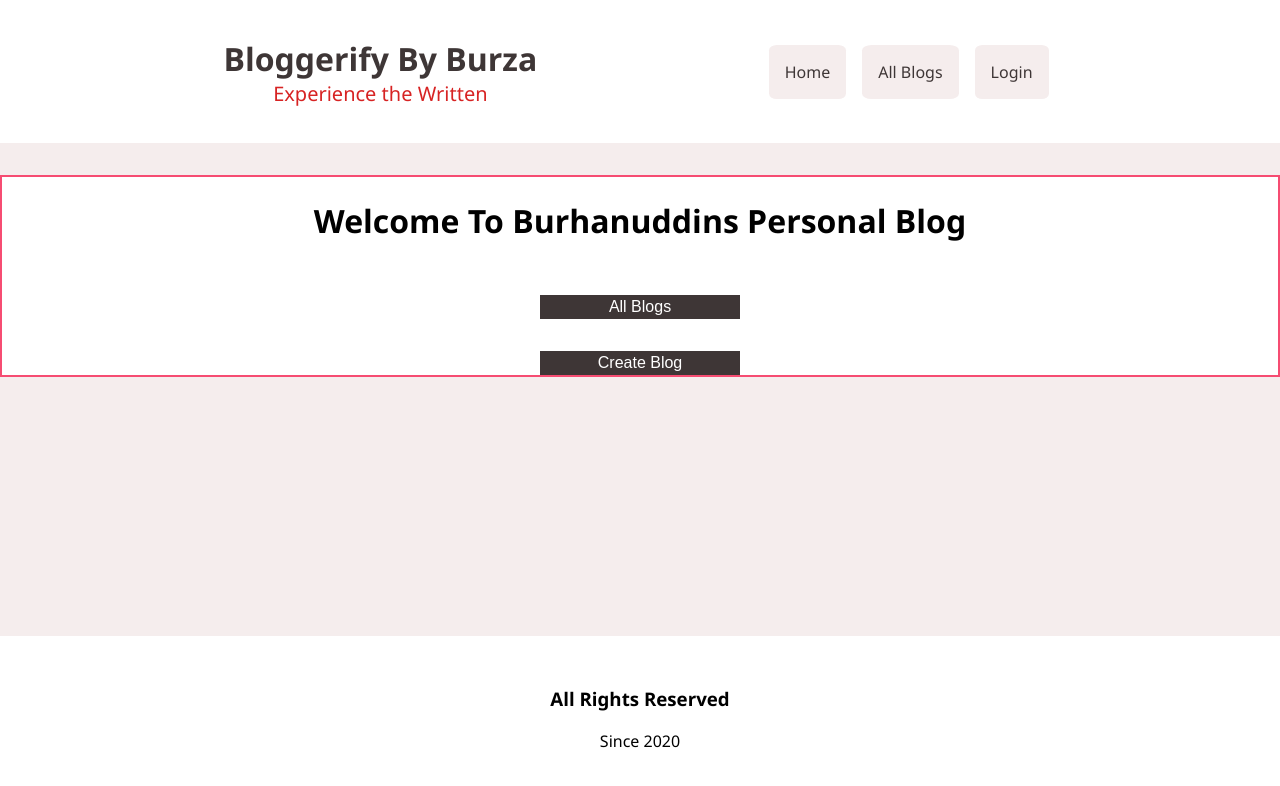
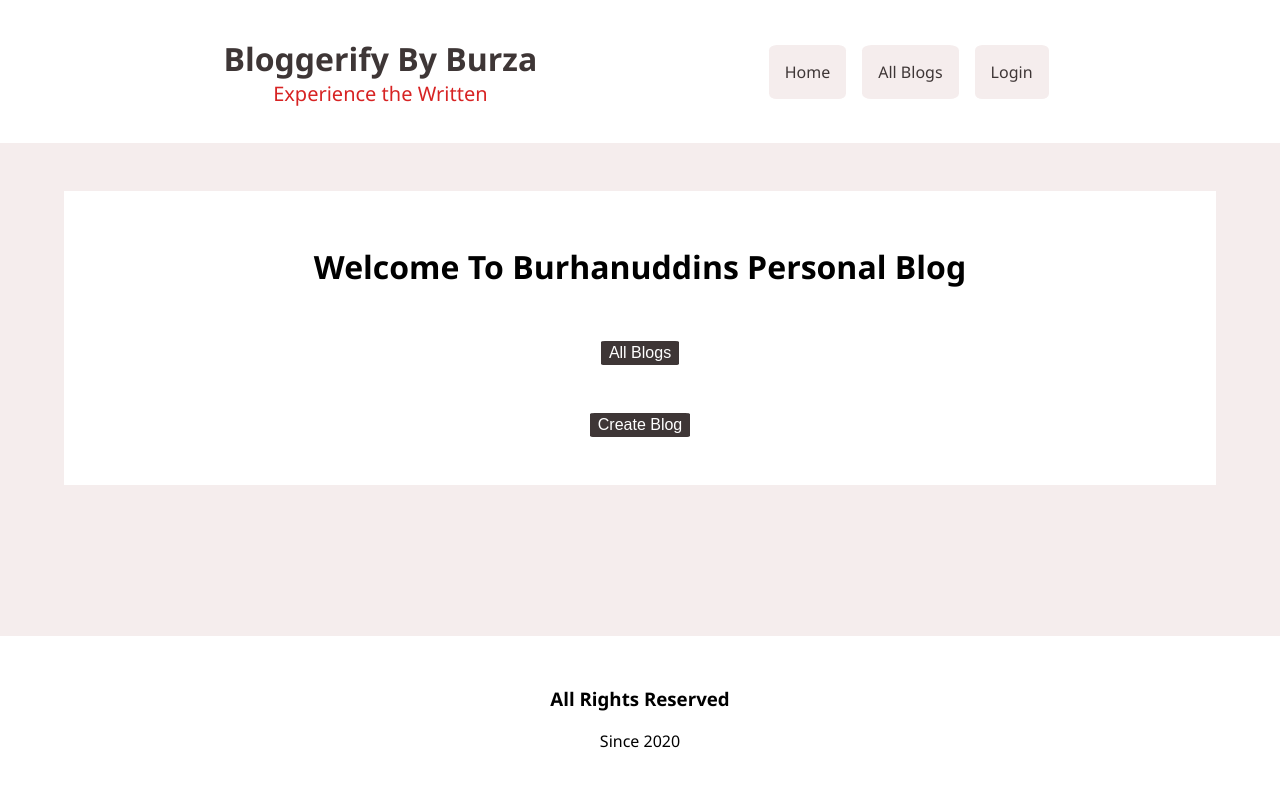
Before and after one commit to BurhanuddinMerchant/personal-blog-frontend, a React (Create React App) app: page / in a window 1280 px wide. Shown: the top 786 px of the page. Built offline with nearby package versions, Linux system fonts and the light colour scheme.

Commit message:
resolved alignment issue in css

```diff
--- a/src/App.css
+++ b/src/App.css
@@ -87,8 +87,10 @@ main {
   flex: 1;
 }
 .container {
-  padding: 0;
+  margin: 0 auto;
+  padding: 1em;
   display: flex;
+  width: 90%;
 }
 .box {
   display: flex;
@@ -117,15 +119,20 @@ main {
   font-size: 1rem;
 }
 .container button {
-  min-width: 200px;
+  margin: 0 auto;
+  max-width: 300px;
   margin-top: 2em;
   font-size: 1rem;
   color: #ffffff;
   background-color: #3e3636;
   border: #3e3636 2px solid;
+  margin-bottom: 1em;
 }
 .container button:hover {
   color: #d72323;
+}
+button {
+  border-radius: 5%;
 }
 #submit-feedback-neg {
   margin-top: 1em;
@@ -150,7 +157,7 @@ footer {
   text-align: center;
 }
 .box {
-  border: #f64c72 2px solid;
+  padding: 2em;
 }
 .blog {
   max-width: 1024px;
```
